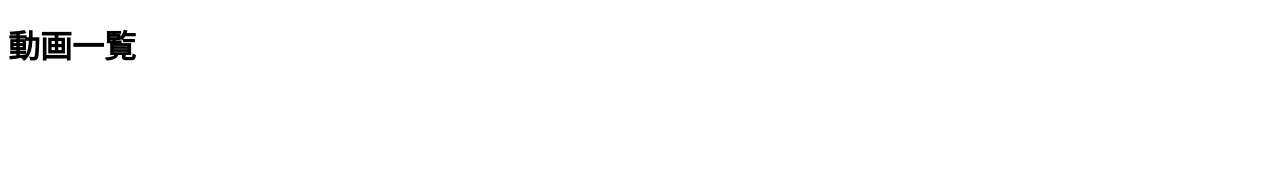
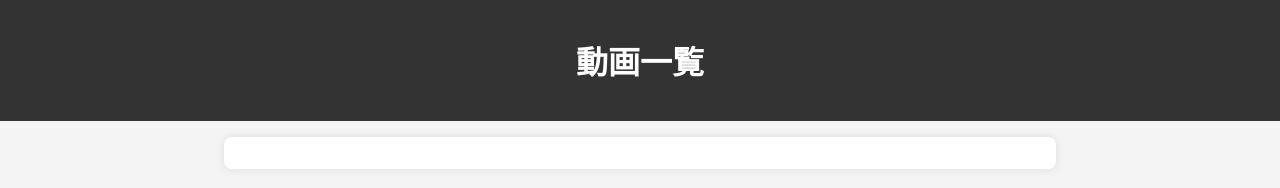
Before and after one commit to SamMecoilman/-, a plain HTML site: page index.html in a window 1280 px wide. Drawn offline with Linux system fonts and the light colour scheme.

Commit message:
Update index.html
「直感的でユーザーフレンドリーなデザイン」を実現

```diff
--- a/index.html
+++ b/index.html
@@ -4,13 +4,60 @@
     <meta charset="UTF-8">
     <meta name="viewport" content="width=device-width, initial-scale=1.0">
     <title>動画一覧</title>
+    <style>
+        body {
+            font-family: Arial, sans-serif;
+            margin: 0;
+            padding: 0;
+            background-color: #f4f4f4;
+            color: #333;
+        }
+        header {
+            background-color: #333;
+            color: #fff;
+            padding: 1rem 0;
+            text-align: center;
+        }
+        main {
+            padding: 1rem;
+        }
+        .container {
+            max-width: 800px;
+            margin: 0 auto;
+            background-color: #fff;
+            padding: 1rem;
+            border-radius: 8px;
+            box-shadow: 0 0 10px rgba(0, 0, 0, 0.1);
+        }
+        h1 {
+            text-align: center;
+        }
+        .video-wrapper {
+            margin-bottom: 1rem;
+        }
+        iframe {
+            width: 100%;
+            height: 315px;
+            border: none;
+        }
+        @media (max-width: 600px) {
+            iframe {
+                height: 200px;
+            }
+        }
+    </style>
 </head>
 <body>
-    <h1>動画一覧</h1>
-    <div id="videoList">
-        <!-- ここに動画が追加されます -->
-    </div>
-
+    <header>
+        <h1>動画一覧</h1>
+    </header>
+    <main>
+        <div class="container">
+            <div id="videoList">
+                <!-- ここに動画が追加されます -->
+            </div>
+        </div>
+    </main>
     <script>
         // ローカルストレージから動画のURLを取得して動画一覧を表示
         var videos = JSON.parse(localStorage.getItem('videos')) || [];
@@ -18,7 +65,7 @@
         videos.forEach(function(videoUrl) {
             var videoId = getVideoIdFromUrl(videoUrl);
             if (videoId) {
-                var videoHtml = '<iframe width="560" height="315" src="https://www.youtube.com/embed/' + videoId + '" frameborder="0" allowfullscreen></iframe>';
+                var videoHtml = '<div class="video-wrapper"><iframe src="https://www.youtube.com/embed/' + videoId + '" allowfullscreen></iframe></div>';
                 videoListContainer.innerHTML += videoHtml;
             }
         });
```
